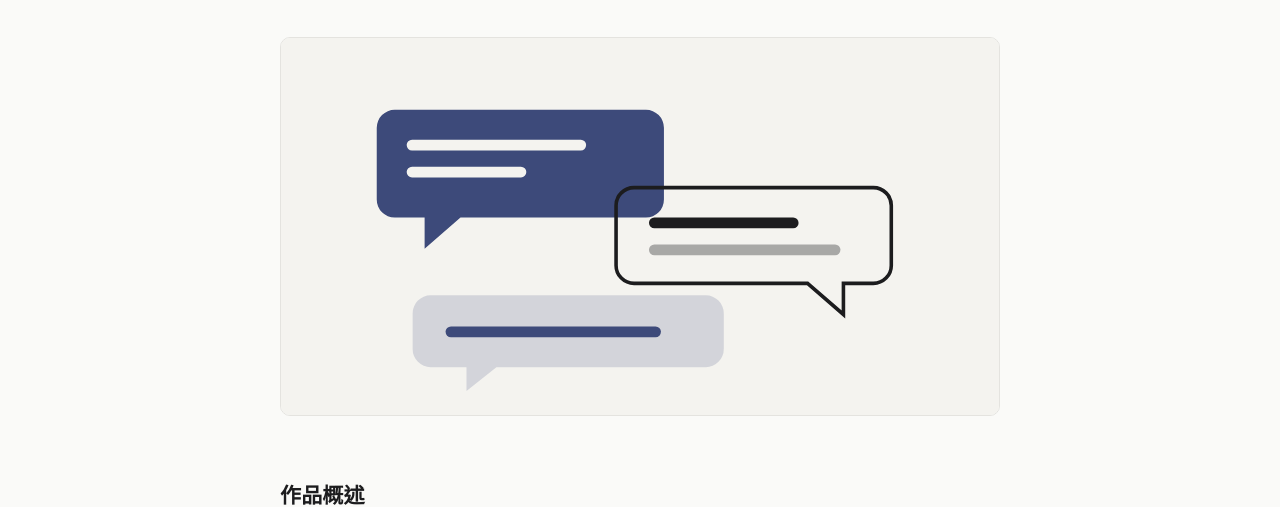
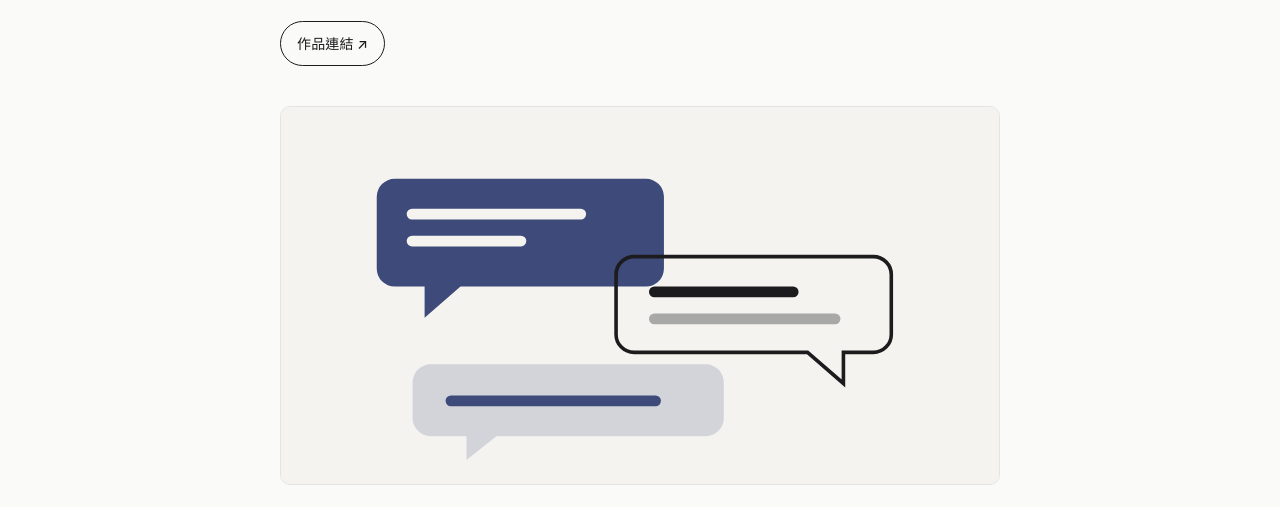
Before and after one commit to Jammie-Liu/TAICA_genAI-course-portfolio, a plain HTML site: page works/02-system-prompt-advice-room.html in a window 1280 px wide. Shown: the part 312-819 px from the top of the page. Drawn offline with Linux system fonts and the light colour scheme.

Commit message:
Add project link to System Prompt page
Added a link to the project in the System Prompt section.

```diff
--- a/works/02-system-prompt-advice-room.html
+++ b/works/02-system-prompt-advice-room.html
@@ -30,6 +30,9 @@
       </ul>
       <h1>System Prompt<span class="sep">｜</span>煩惱諮詢室</h1>
       <p class="lede">三位成員輪流回覆煩惱投稿：先事實暴擊、再互相吐槽，最後給真心建議。</p>
+      <p class="links">
+        <a class="btn" href="https://colab.research.google.com/drive/1BzgwA57vc0SbOt54IWe2yRhXsR-rCCg-?usp=sharingLinks to an external site." target="_blank" rel="noopener">作品連結 ↗</a>
+      </p>
     </section>
 
     <figure class="cover wrap-narrow">
```
